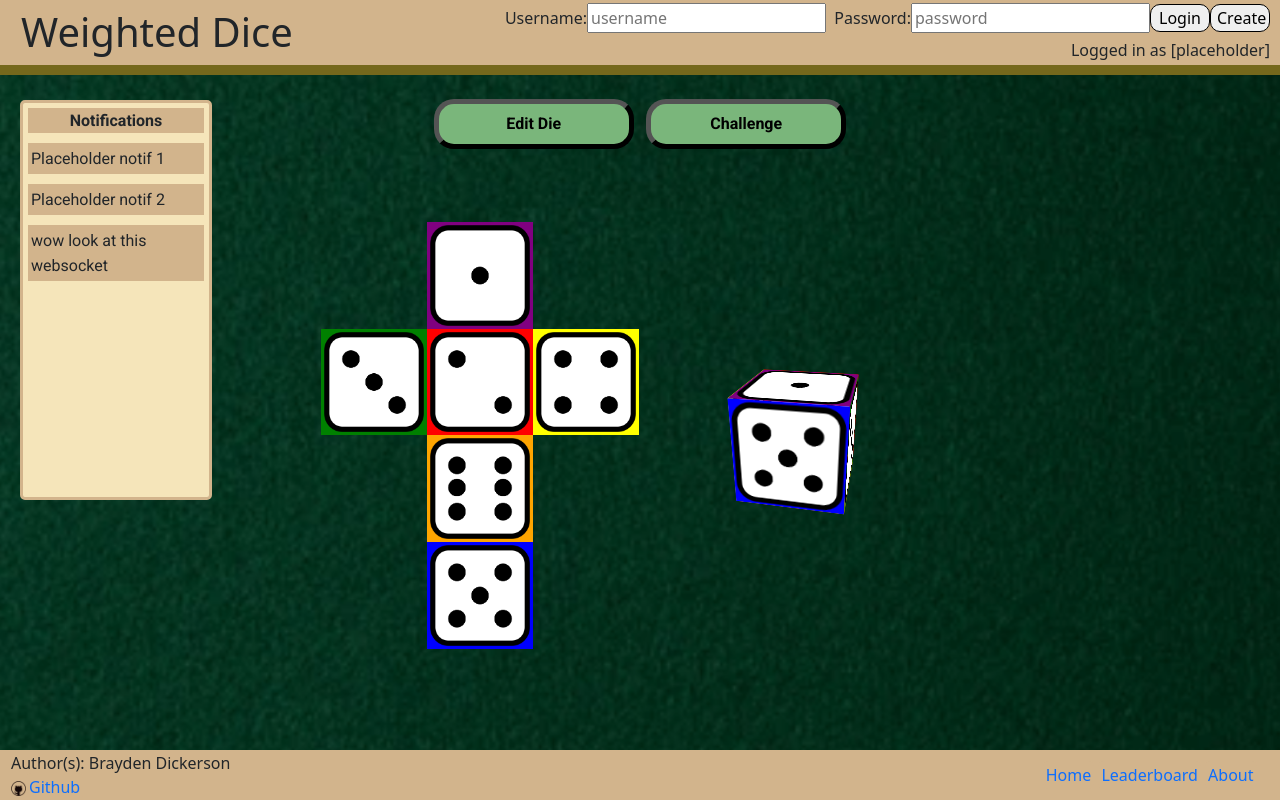
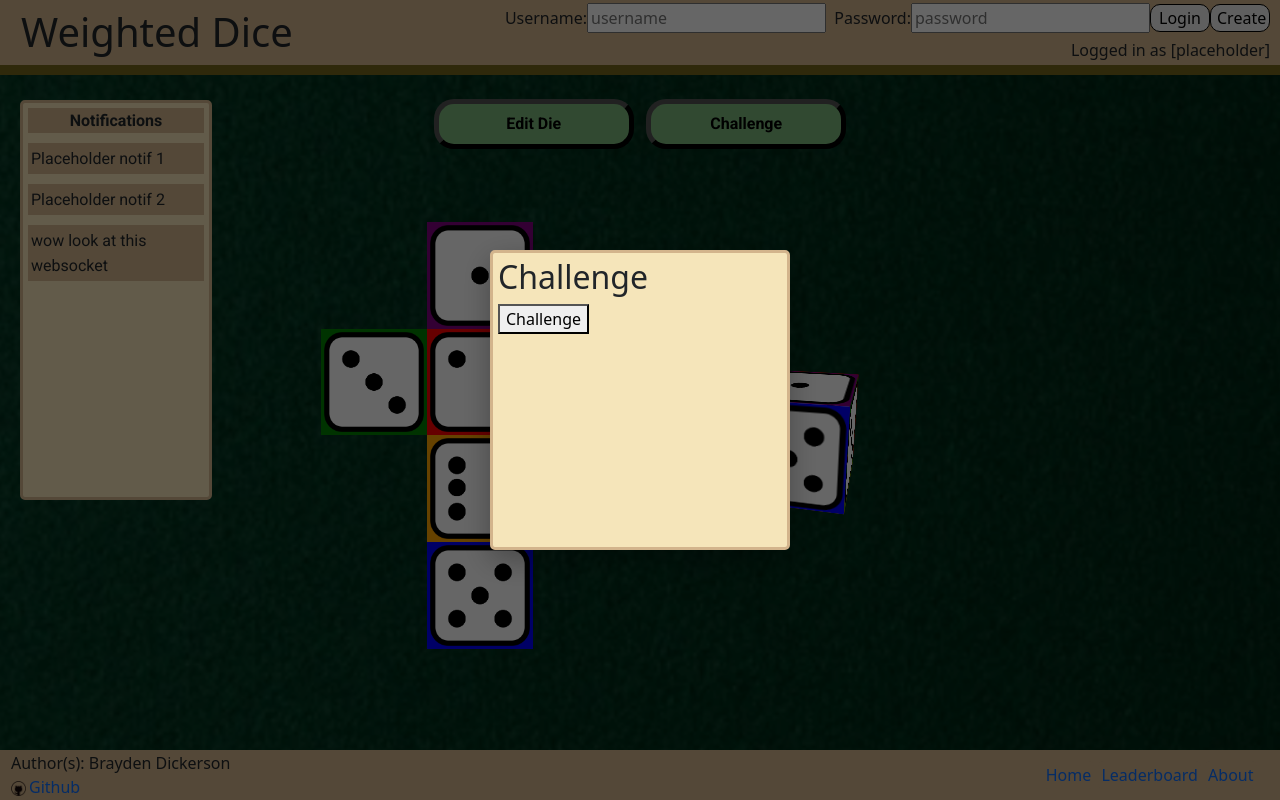
Before and after one commit to Brayden-D/startup260, a React (Vite) app: page / in a window 1280 px wide. Both pictures are taken after a click on the button "Challenge". Built offline with nearby package versions, Linux system fonts and the light colour scheme.

Commit message:
challenge panel start

```diff
--- a/src/home/home.jsx
+++ b/src/home/home.jsx
@@ -4,6 +4,7 @@ import './home.css';
 export function Home() {
 
   const [showEdit, setShowEdit] = useState(false);
+  const [showChallenge, setShowChallenge] = useState(false);
   const [faces, setFaces] = useState([1, 2, 3, 4, 5, 6]);
 
   return (
@@ -35,13 +36,15 @@ export function Home() {
         <br />
 
         <div className="center">
-          <button className="bigbutton" onClick={() => setShowEdit(true)}>
+          <button className="bigbutton"
+            onClick={() => setShowEdit(true)}>
             <b>Edit Die</b>
           </button>
 
           &nbsp;&nbsp;&nbsp;
 
-          <button className="bigbutton">
+          <button className="bigbutton"
+            onClick={() => setShowChallenge(true)}>
             <b>Challenge</b>
           </button>
         </div>
@@ -189,6 +192,11 @@ export function Home() {
         setFaces = {setFaces}
       />}
 
+      {showChallenge && <ChallengePanel
+        onClose={() => setShowChallenge(false)}
+        faces = {faces}
+      />}
+
 
 
     </div>
@@ -241,3 +249,24 @@ function EditDiePanel({ onClose, faces, setFaces }) {
     </div>
   );
 }
+
+function ChallengePanel({ onClose, faces }) {
+
+  return (
+    <div className="popup" onClick={onClose}>
+      <div
+        className="popup-content panel"
+        onClick={(e) => e.stopPropagation()}
+      >
+        <h2>Challenge</h2>
+
+
+
+        <button>
+          Challenge
+        </button>
+      </div>
+    </div>
+  );
+
+}
```
